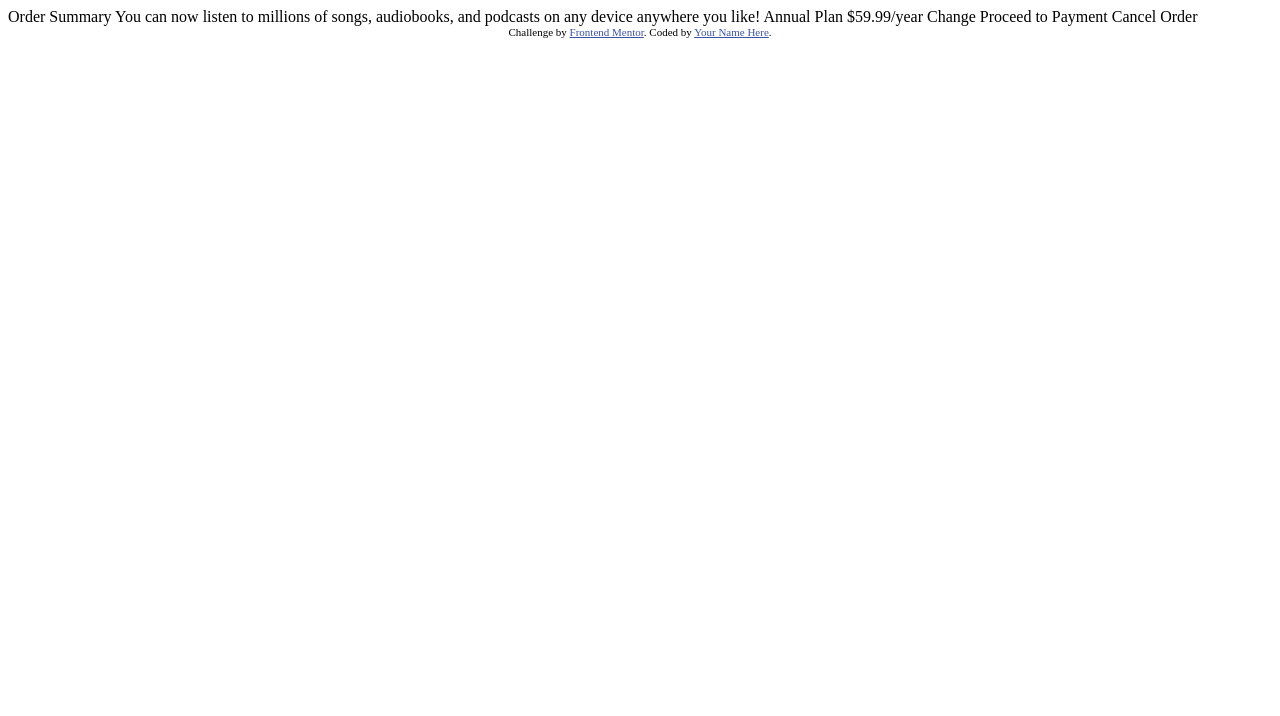
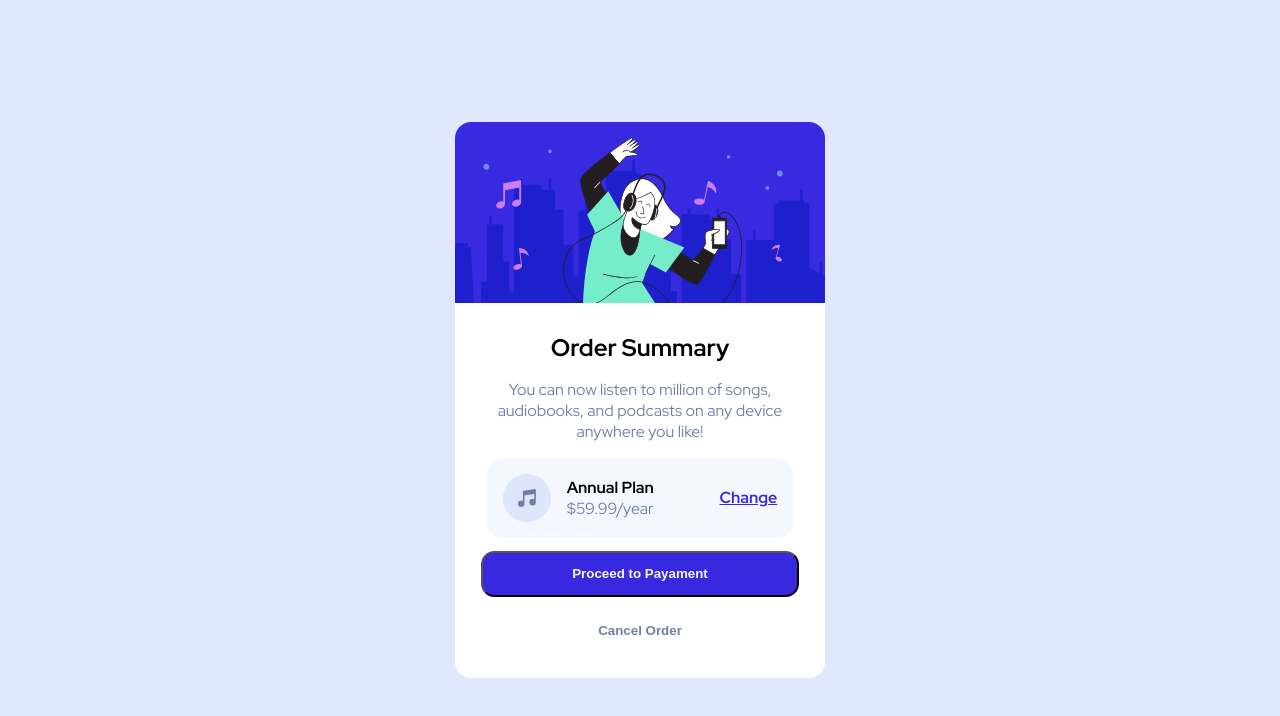
Before and after one commit to Arcloan/order-summary, a plain HTML site: page index.html in a window 1280 px wide. Drawn offline with Linux system fonts and the light colour scheme.

Commit message:
final-commit

```diff
--- a/index.html
+++ b/index.html
@@ -5,8 +5,12 @@
   <meta name="viewport" content="width=device-width, initial-scale=1.0"> <!-- displays site properly based on user's device -->
 
   <link rel="icon" type="image/png" sizes="32x32" href="./images/favicon-32x32.png">
+  <link rel="stylesheet" href="styles.css">
+  <title>Frontend Mentor | Order summary card</title>
 
-  <title>Frontend Mentor | Order summary card</title>
+  <link rel="preconnect" href="https://fonts.googleapis.com">
+  <link rel="preconnect" href="https://fonts.gstatic.com" crossorigin>
+  <link href="https://fonts.googleapis.com/css2?family=Barlow+Semi+Condensed:ital,wght@0,100;0,200;0,300;0,400;0,500;0,600;0,700;0,800;0,900;1,100;1,200;1,300;1,400;1,500;1,600;1,700;1,800;1,900&family=Red+Hat+Display:ital,wght@0,300..900;1,300..900&display=swap" rel="stylesheet">
 
   <!-- Feel free to remove these styles or customise in your own stylesheet 👍 -->
   <style>
@@ -15,23 +19,24 @@
   </style>
 </head>
 <body>
-
-  Order Summary
-
-  You can now listen to millions of songs, audiobooks, and podcasts on any
-  device anywhere you like!
-
-  Annual Plan
-  $59.99/year
-
-  Change
-
-  Proceed to Payment
-  Cancel Order
-
-  <div class="attribution">
-    Challenge by <a href="https://www.frontendmentor.io?ref=challenge" target="_blank">Frontend Mentor</a>.
-    Coded by <a href="#">Your Name Here</a>.
-  </div>
+  <main>
+    <div class="card">
+      <div class="image_top">
+        <img src="images/illustration-hero.svg" alt="">
+      </div>
+      <h2>Order Summary</h2>
+      <p>You can now listen to million of songs, audiobooks, and podcasts
+        on any device anywhere you like!
+      </p>
+      <div class="flex_plan">
+        <img src="images/icon-music.svg" alt="">
+        <p><span class="bolder">Annual Plan</span><br/>$59.99/year</p>
+        <a href="#">Change</a>
+      </div>
+      <button class="first_button">Proceed to Payament</button>
+      <button class="second_button">Cancel Order</button>
+    </div>
+    </div>
+  </main>
 </body>
 </html>
--- /dev/null
+++ b/styles.css
@@ -0,0 +1,112 @@
+:root {
+    --pale-blue: hsl(225, 100%, 94%);
+    --bright-blue: hsl(245, 75%, 52%);
+    --very-pale-blue: hsl(225, 100%, 98%);
+    --desaturated-blue: hsl(224, 23%, 55%);
+    --dark-blue: hsl(223, 47%, 23%);
+}
+
+
+*,
+*::before,
+*::after {
+    box-sizing: border-box;
+    margin: 0;
+    padding: 0;
+}
+
+body {
+    display: flex;
+    justify-content: center;
+    align-items: center;
+    min-height: 100vh;
+    background-color: var(--pale-blue);
+    font-family: "Red Hat Display";
+}
+
+.card {
+    max-inline-size: 35ch;
+    display: flex;
+    flex-direction: column;
+    background-color: white;
+    border-radius: 1em;
+    text-align: center;
+}
+
+.card > * + * {
+    margin-block-start: 1em;
+}
+
+.card > *:not(:first-child) {
+    margin-inline:2em;
+}
+
+img {
+    max-inline-size: 100%;
+    border-top-left-radius: 1em;
+    border-top-right-radius: 1em;
+}
+
+.flex_plan {
+    display: flex;
+    gap: 1em;
+    align-items: center;
+    background-color: var(--very-pale-blue);
+    border-radius: 1em;
+    padding: 1em;
+}
+
+p {
+    color: var(--desaturated-blue);
+}
+
+.flex_plan a {
+    margin-inline-start: auto;
+    color: var(--bright-blue);
+    font-weight: bold;
+}
+
+.flex_plan span {
+    color: black;
+    font-weight: bold;
+}
+
+.first_button {
+    padding: 1em;
+    background-color: var(--bright-blue);
+    color: var(--very-pale-blue);
+    font-weight: bold;
+    border-radius: 1em;
+}
+
+.second_button {
+    padding: 1em;
+    background-color: white;
+    border: transparent;
+    border-radius: 1em;
+    color: var(--desaturated-blue);
+    font-weight: bold;
+    margin-block-end: 2em;
+}
+
+:hover:is(a, button) {
+    cursor: pointer;
+}
+
+.first_button:hover {
+    opacity: 0.6;
+}
+
+a:hover {
+    font-weight: normal;
+}
+
+.second_button:hover {
+    color: unset;
+}
+
+@media (max-width: 320px) {
+    .card {
+        max-inline-size: 90%;
+    }
+}
```
